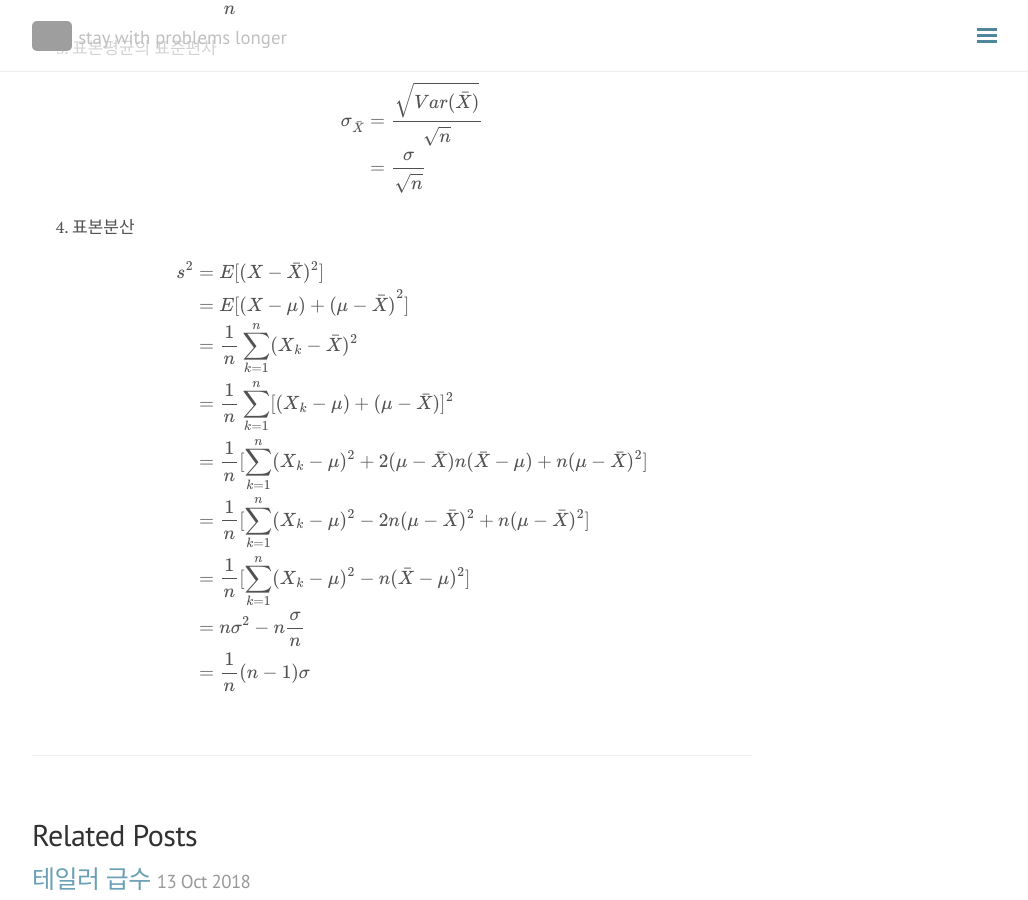
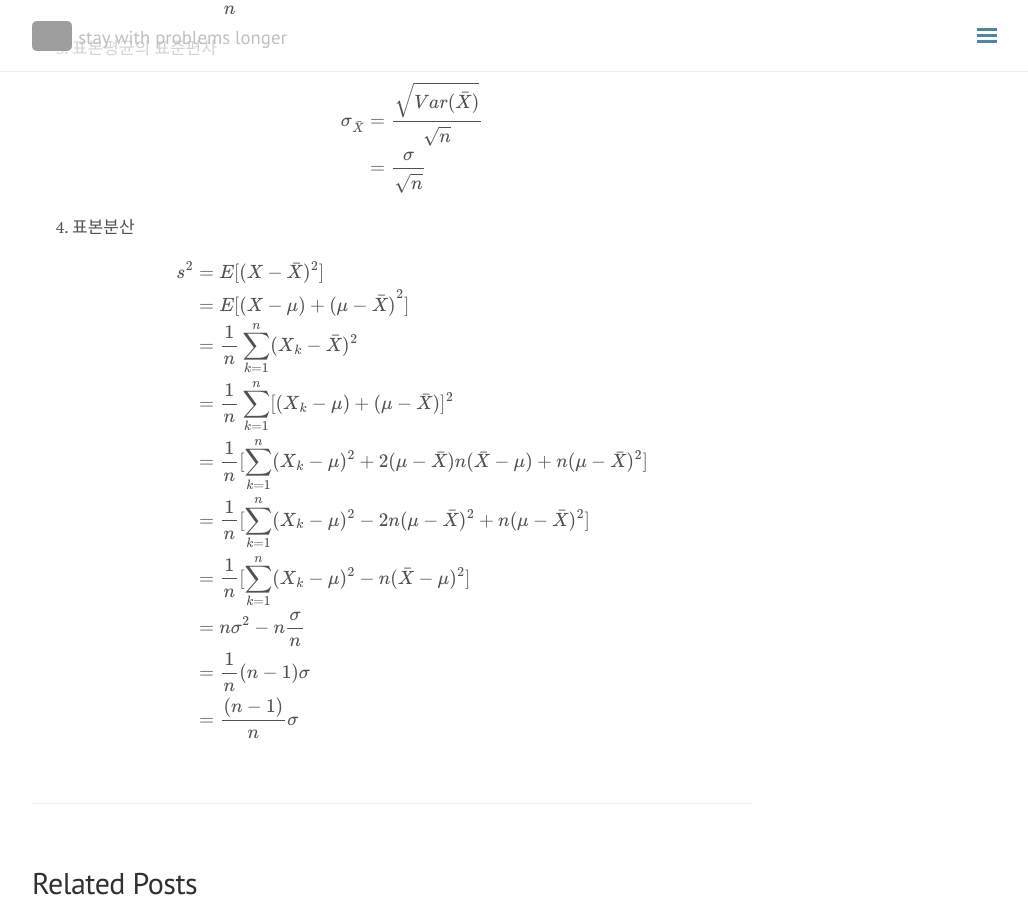
Before and after one commit to seokhoonj/seokhoonj.github.io, a Jekyll site: the page built from _posts/Etc/2018-10-15-Etc-study.md, in a window 1280 px wide and 900 px high, scrolled down 1816 px. Shown: the whole window, without its empty margins (248-1276 px from the left). Built offline with Jekyll 4.4.1, drawn with Linux system fonts in a browser that asks for light colours; nearby versions of some CDN libraries; formulas are drawn with MathJax 3; comment, search, counter and statistics services are not loaded; grey boxes are pictures that could not be loaded.

Commit message:
add _posts

```diff
--- a/_posts/Etc/2018-10-15-Etc-study.md
+++ b/_posts/Etc/2018-10-15-Etc-study.md
@@ -82,4 +82,5 @@ Mean-Variance Portfolio Theory
 \\\\ & = \frac{1}{n} \[ \sum\_{k=1}^{n}(X\_k - \mu)^2 - n(\bar{X} - \mu)^2 \]
 \\\\ & = n\sigma^2 - n \frac{\sigma}{n}
 \\\\ & = \frac{1}{n} (n - 1)\sigma
+\\\\ & = \frac{(n - 1)}{n} \sigma
 \end{align} \\)
```
